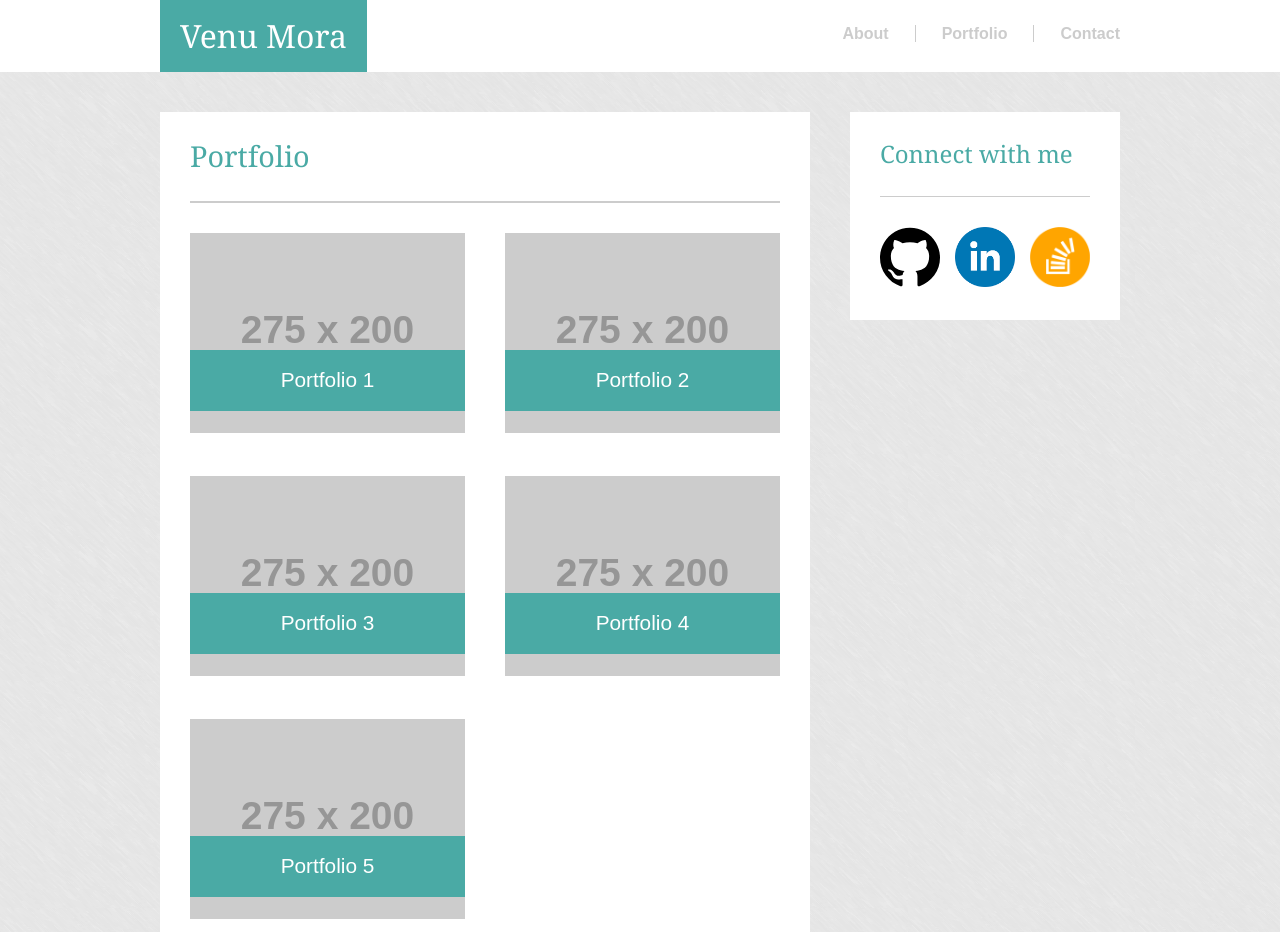
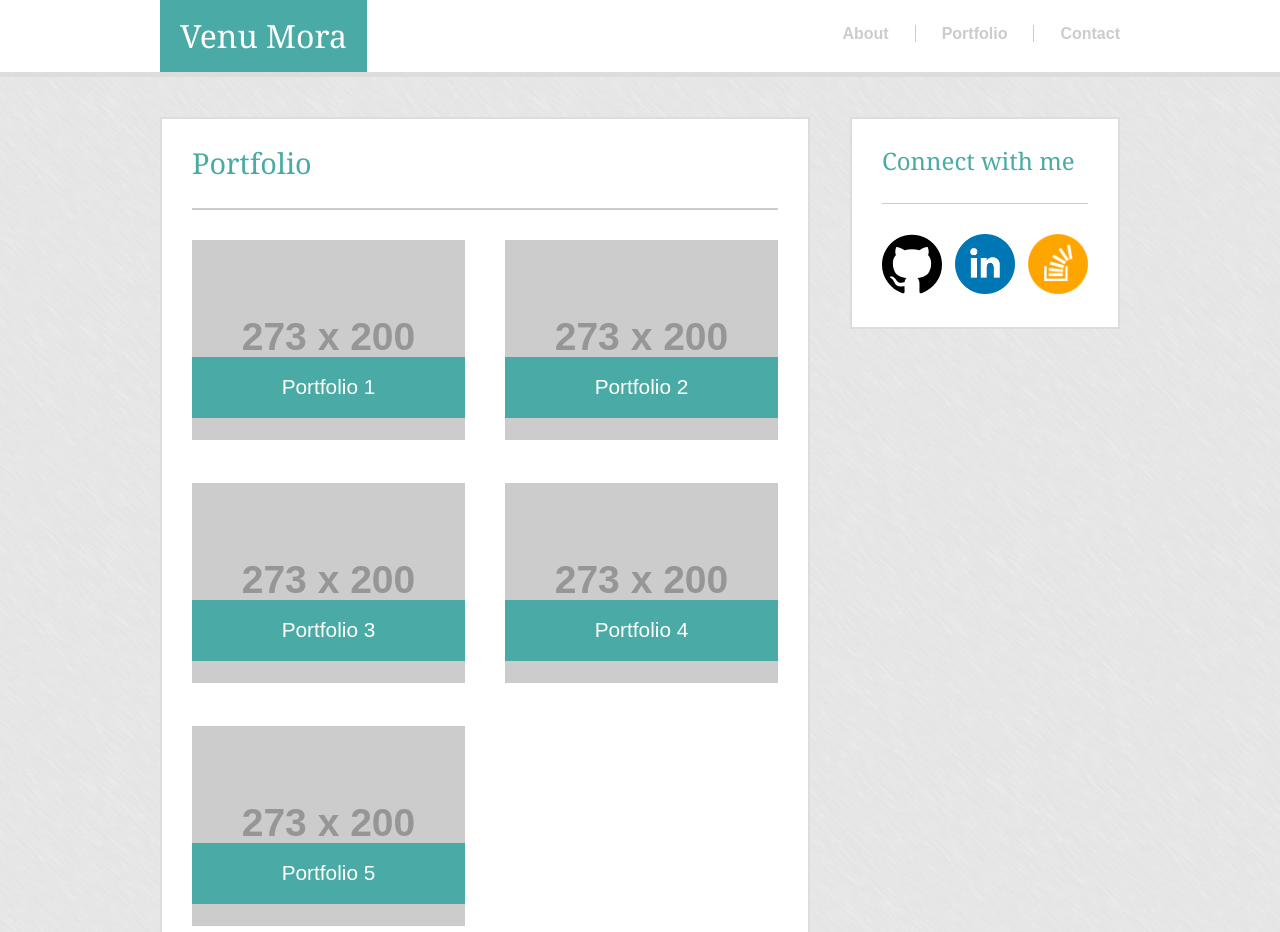
Before and after one commit to venumora/Basic-Portfolio, a plain HTML site: page portfolio.html in a window 1280 px wide. Shown: the top 932 px of the page. Drawn offline with Linux system fonts and the light colour scheme; placeholder pictures from the web are drawn by us.

Commit message:
Fixing content border

```diff
--- a/assets/css/style.css
+++ b/assets/css/style.css
@@ -41,6 +41,7 @@ li {
 
 header {
 	background-color: #FFF;
+	border-bottom: 5px solid #ddd;
 }
 
 h1, h2, h3, h4, h5 {
@@ -93,11 +94,13 @@ a {
 	width: 650px;
 	background-color: #FFF;
 	margin-right: 40px;
+	border: 2px solid #ddd;
 }
 
 .main-aside {
 	width: 270px;
 	background-color: #FFF;
+	border: 2px solid #ddd;
 }
 
 .site-logo {
@@ -189,8 +192,8 @@ a {
  	border-bottom: 1px solid #CCC;
  }
 
- .margin-left-15-px {
- 	margin-left: 15px;
+ .margin-left-13-px {
+ 	margin-left: 13px;
  }
 
  .margin-right-40-px {
--- a/portfolio.html
+++ b/portfolio.html
@@ -27,31 +27,31 @@
 				<ul class="portfolio-list margin-top-30-px">
 					<li class="float-left margin-bottom-40-px portfolio-list-item">
 						<article class="pos-r">
-							<img src="https://placehold.it/275X200/2562c4" alt="Portfolio 1">
+							<img src="https://placehold.it/273X200/2562c4" alt="Portfolio 1">
 							<label class="portfolio-label padding-20-px bg-teal color-white pos-a">Portfolio 1</label>
 						</article>
 					</li>
 					<li class="float-left margin-bottom-40-px portfolio-list-item">
 						<article class="pos-r">
-							<img src="https://placehold.it/275X200/f46e42" alt="Portfolio 2">
+							<img src="https://placehold.it/273X200/f46e42" alt="Portfolio 2">
 							<label class="portfolio-label padding-20-px bg-teal color-white pos-a">Portfolio 2</label>
 						</article>
 					</li>
 					<li class="float-left margin-bottom-40-px portfolio-list-item">
 						<article class="pos-r">
-							<img src="https://placehold.it/275X200/c61780" alt="Portfolio 3">
+							<img src="https://placehold.it/273X200/c61780" alt="Portfolio 3">
 							<label class="portfolio-label padding-20-px bg-teal color-white pos-a">Portfolio 3</label>
 						</article>
 					</li>
 					<li class="float-left margin-bottom-40-px portfolio-list-item">
 						<article class="pos-r">
-							<img src="https://placehold.it/275X200/c6c317" alt="Portfolio 4">
+							<img src="https://placehold.it/273X200/c6c317" alt="Portfolio 4">
 							<label class="portfolio-label padding-20-px bg-teal color-white pos-a">Portfolio 4</label>
 						</article>
 					</li>
 					<li class="float-left margin-bottom-40-px portfolio-list-item">
 						<article class="pos-r">
-							<img src="https://placehold.it/275X200/17c668" alt="Portfolio 5">
+							<img src="https://placehold.it/273X200/17c668" alt="Portfolio 5">
 							<label class="portfolio-label padding-20-px bg-teal color-white pos-a">Portfolio 5</label>
 						</article>
 					</li>
@@ -65,12 +65,12 @@
 							<img class="social-icon" src="assets/images/git.svg" alt="github">
 						</a>
 					</li>
-					<li class="float-left margin-left-15-px">
+					<li class="float-left margin-left-13-px">
 						<a  target="_blank" href="https://www.linkedin.com/in/venumora">
 							<img class="social-icon" src="assets/images/linkedin.png" alt="linkedin">
 						</a>
 					</li>
-					<li class="float-left margin-left-15-px">
+					<li class="float-left margin-left-13-px">
 						<a  target="_blank" href="https://stackoverflow.com/users/1573709/venu-mora">
 							<img class="social-icon" src="assets/images/stackoverflow.png" alt="stackoverflow">
 						</a>
```
Also changed, not shown: contact.html (+2 -2 lines), index.html (+2 -2 lines).
